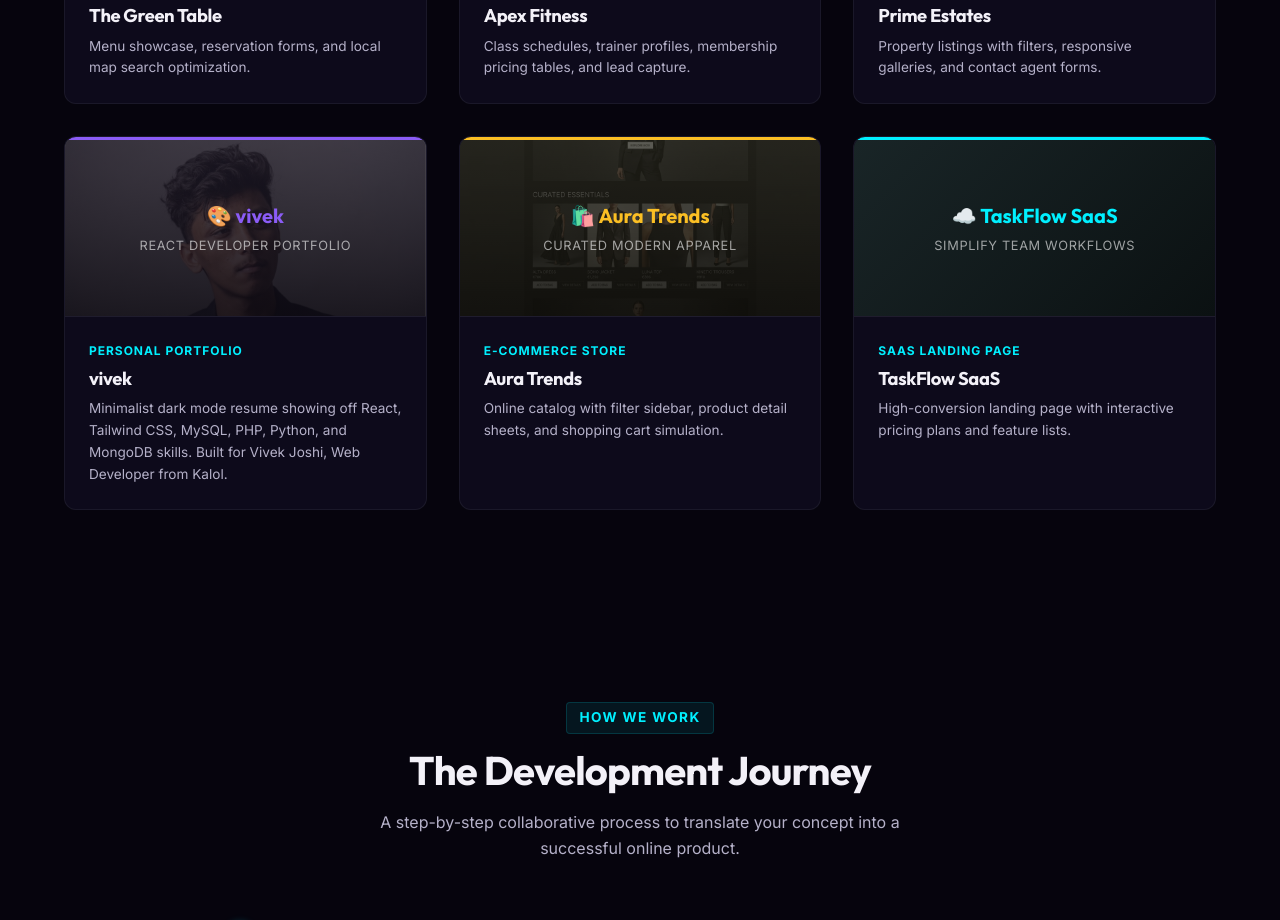
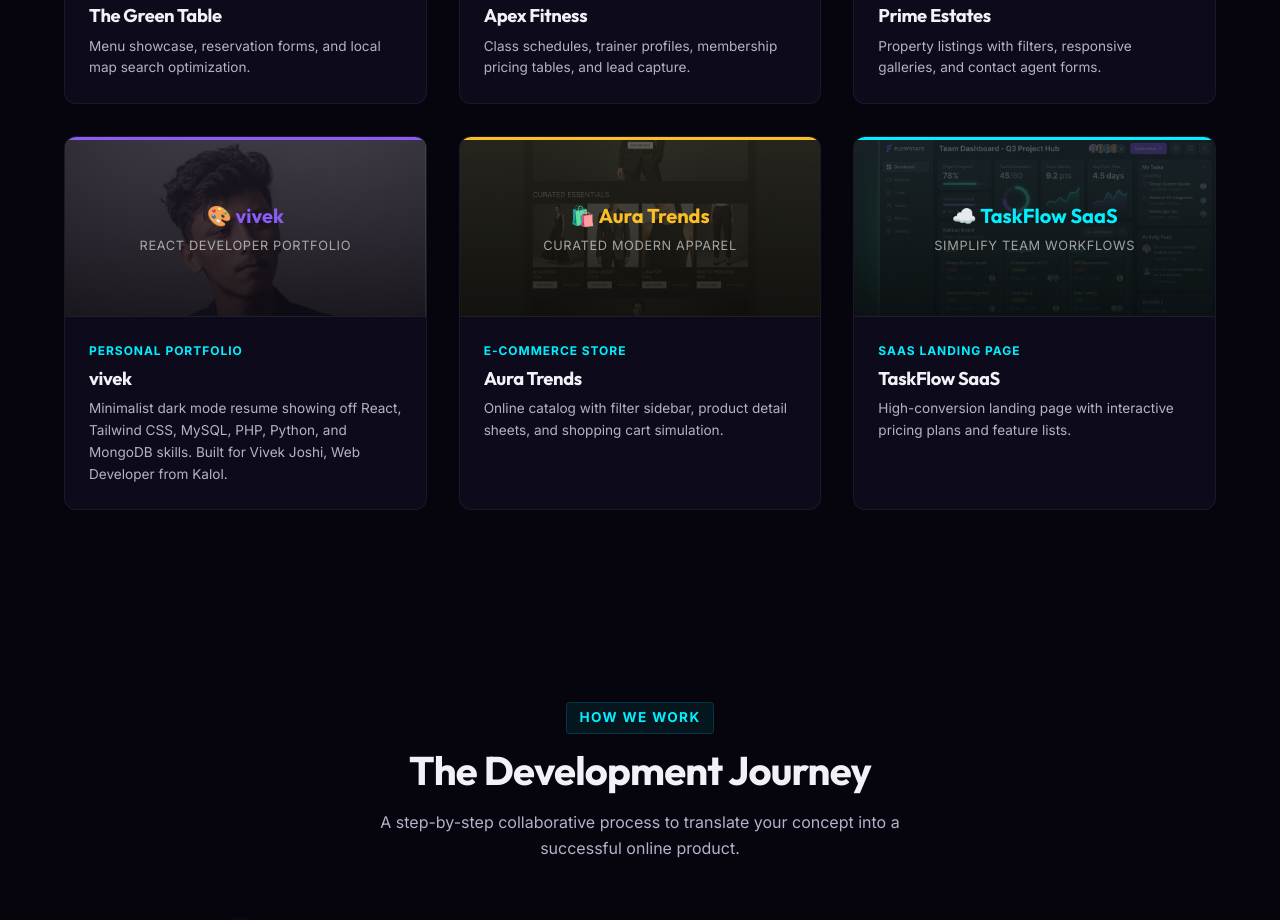
Before and after one commit to vivekjoshi53/Site-Squad, a website: page public/index.html in a window 1280 px wide. Shown: the part 4180-5100 px from the top of the page. Drawn offline with nearby package versions, Linux system fonts and the light colour scheme.

Commit message:
Update TaskFlow SaaS card with live preview URL and generated mock background image

```diff
--- a/public/index.html
+++ b/public/index.html
@@ -463,7 +463,7 @@
                             </div>
                         </div>
                         <div class="portfolio-overlay">
-                            <span class="btn-preview">Preview Template</span>
+                            <a href="https://task-flow-saas-theta.vercel.app/" target="_blank" class="btn-preview" style="text-decoration: none;">Preview Template</a>
                         </div>
                     </div>
                     <div class="portfolio-info">
--- a/public/style.css
+++ b/public/style.css
@@ -957,7 +957,12 @@ p {
 }
 .ecommerce-mock span { color: #fbbf24; }
 
-.saas-mock { background: linear-gradient(135deg, #192527 0%, #0b1112 100%); border-top: 3px solid #00f0ff; }
+.saas-mock {
+    background: linear-gradient(rgba(25, 37, 39, 0.75), rgba(11, 17, 18, 0.9)), url('saas_preview.png');
+    background-size: cover;
+    background-position: center;
+    border-top: 3px solid #00f0ff;
+}
 .saas-mock span { color: #00f0ff; }
 
 .portfolio-overlay {
```
Also changed, not shown: public/saas_preview.png (added).
